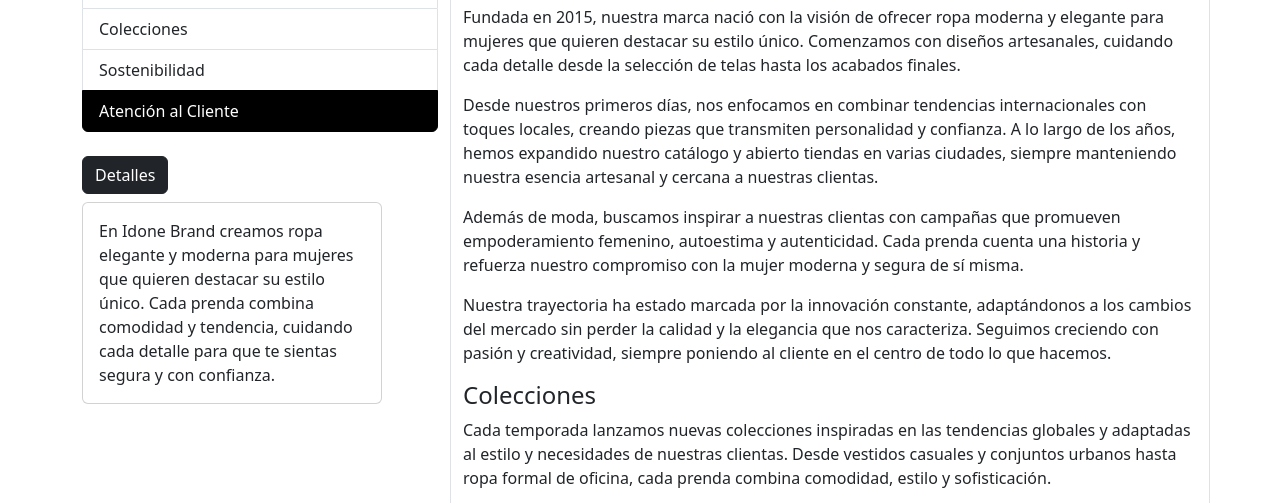
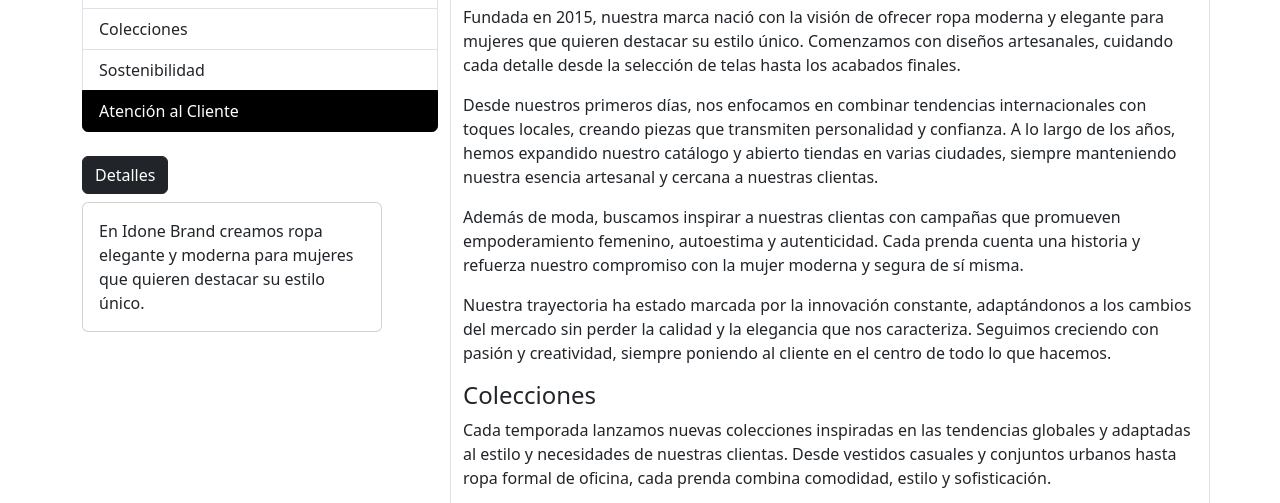
Before and after one commit to Manolitozz/evaluacion, a plain HTML site: page Nosotros.html in a window 1280 px wide. Both pictures are taken after a click on the button "Detalles". Shown: the part 252-755 px from the top of the page. Drawn offline with nearby package versions, Linux system fonts and the light colour scheme.

Commit message:
Update Nosotros.html

```diff
--- a/Nosotros.html
+++ b/Nosotros.html
@@ -70,7 +70,7 @@
             <div style="min-height: 120px;">
                 <div class="collapse collapse-horizontal ps-7" id="collapseWidthExample">
                     <div class="card card-body p-3" style="width: 300px;">
-                        En Idone Brand creamos ropa elegante y moderna para mujeres que quieren destacar su estilo único. Cada prenda combina comodidad y tendencia, cuidando cada detalle para que te sientas segura y con confianza.
+                        En Idone Brand creamos ropa elegante y moderna para mujeres que quieren destacar su estilo único.
                     </div>
                 </div>
             </div>
```
